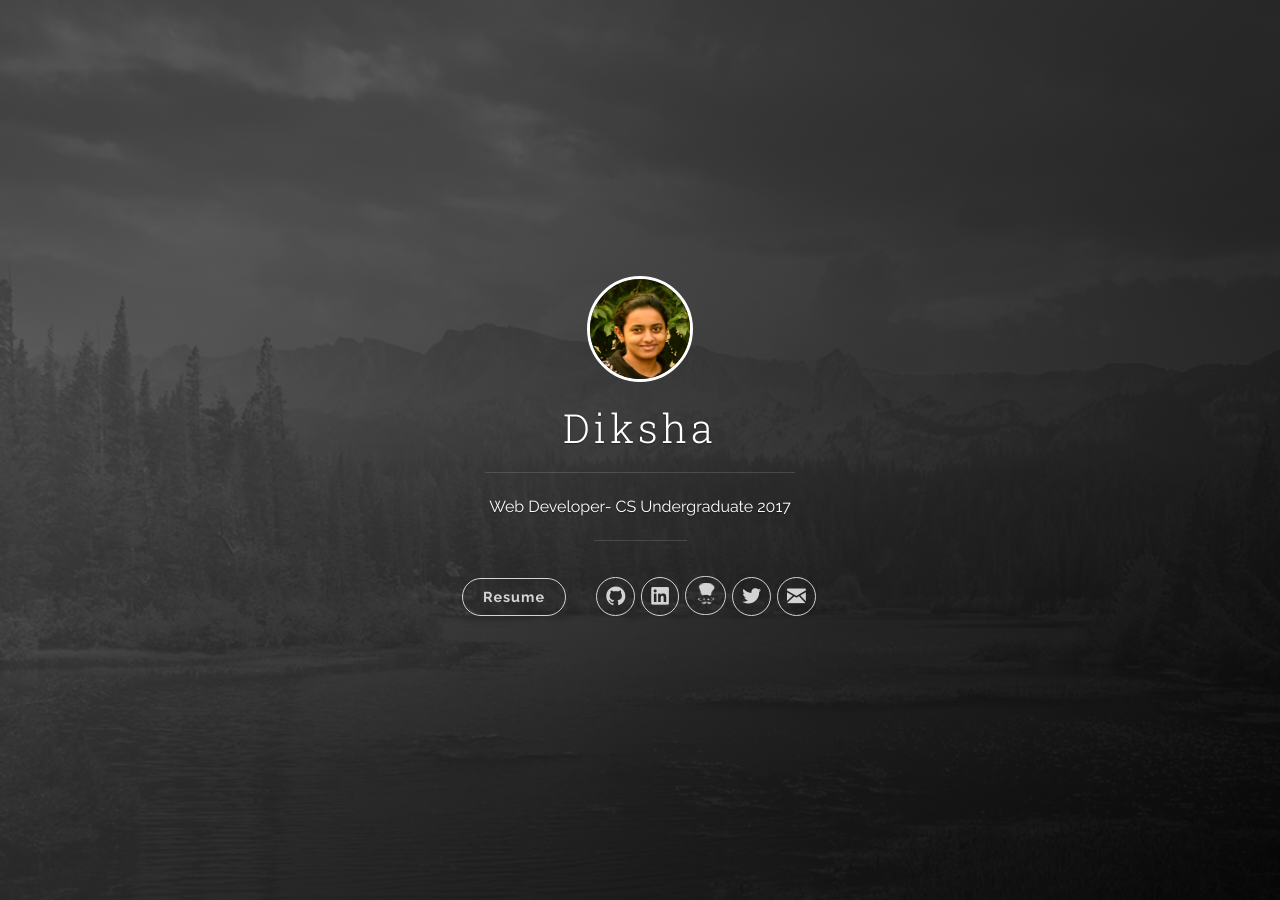
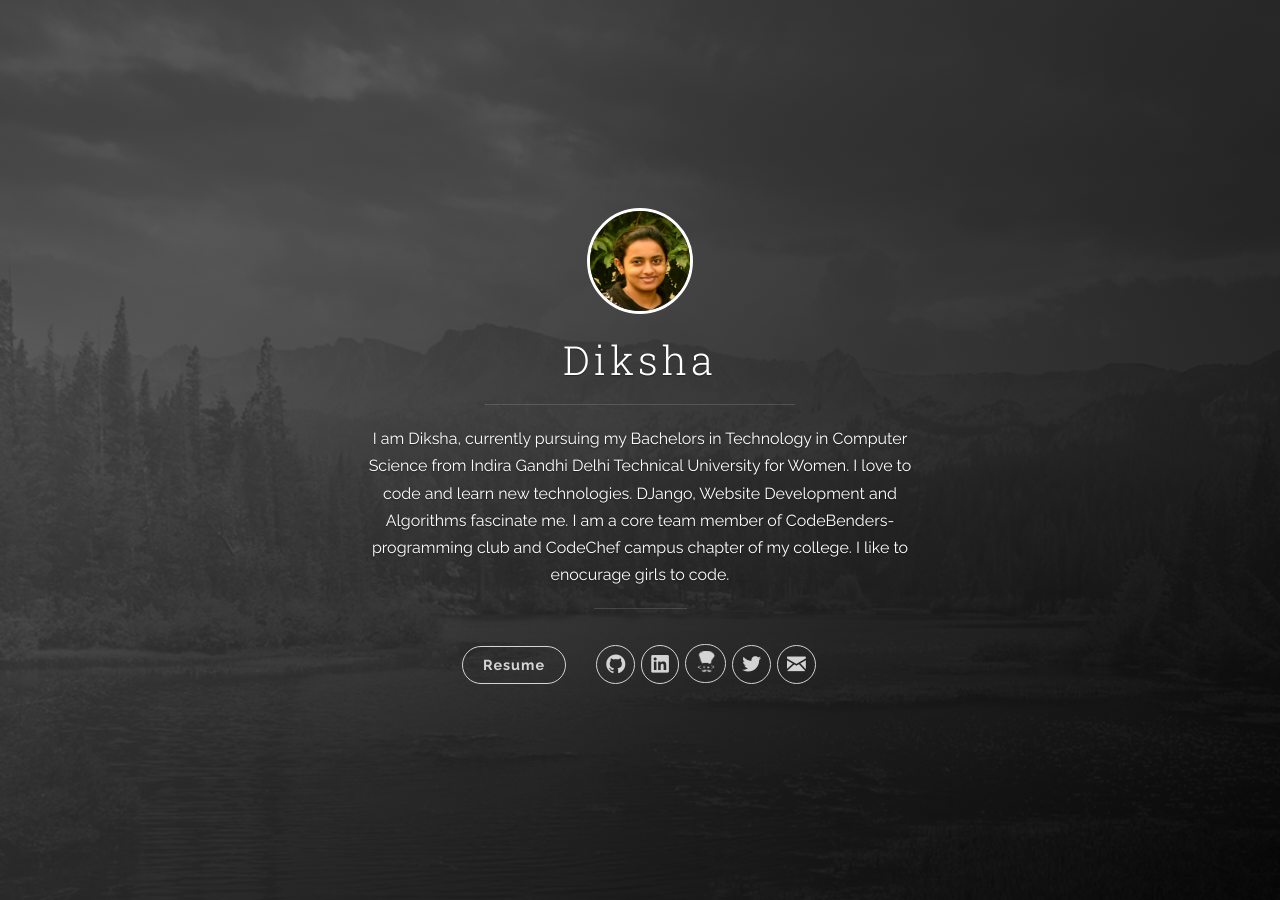
Before and after one commit to Diksha-Rathi/diksha-rathi.github.io, a Jekyll site: the page built from index.html, in a window 1280 px wide. Built offline with Jekyll 4.4.1, drawn with Linux system fonts in a browser that asks for light colours; nearby versions of some CDN libraries; the list of posts is cut into pages by our own code.

Commit message:
updated about

```diff
--- a/_config.yml
+++ b/_config.yml
@@ -1,6 +1,6 @@
 # Site settings
 title: Diksha
-description: 'Web Developer- CS Undergraduate 2017'
+description: 'I am Diksha, currently pursuing my Bachelors in Technology in Computer Science from Indira Gandhi Delhi Technical University for Women. I love to code and learn new technologies. DJango, Website Development and Algorithms fascinate me. I am a core team member of CodeBenders- programming club and CodeChef campus chapter of my college. I like to enocurage girls to code.'
 url: 'https://diksha-rathi.github.io/'
 baseurl: 'https://diksha-rathi.github.io/'
 # google_analytics: 'UA-XXXXXX-X'
```
Also changed, not shown: 7 other files.
